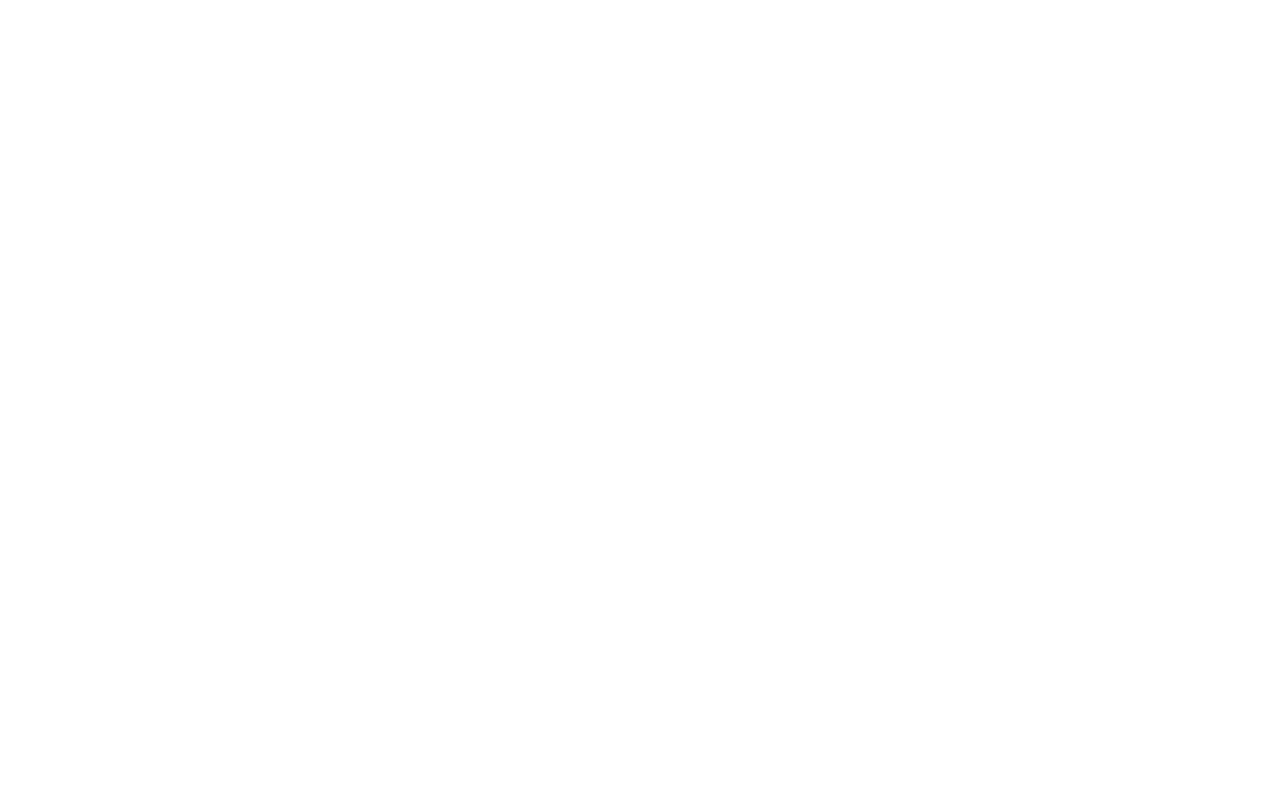
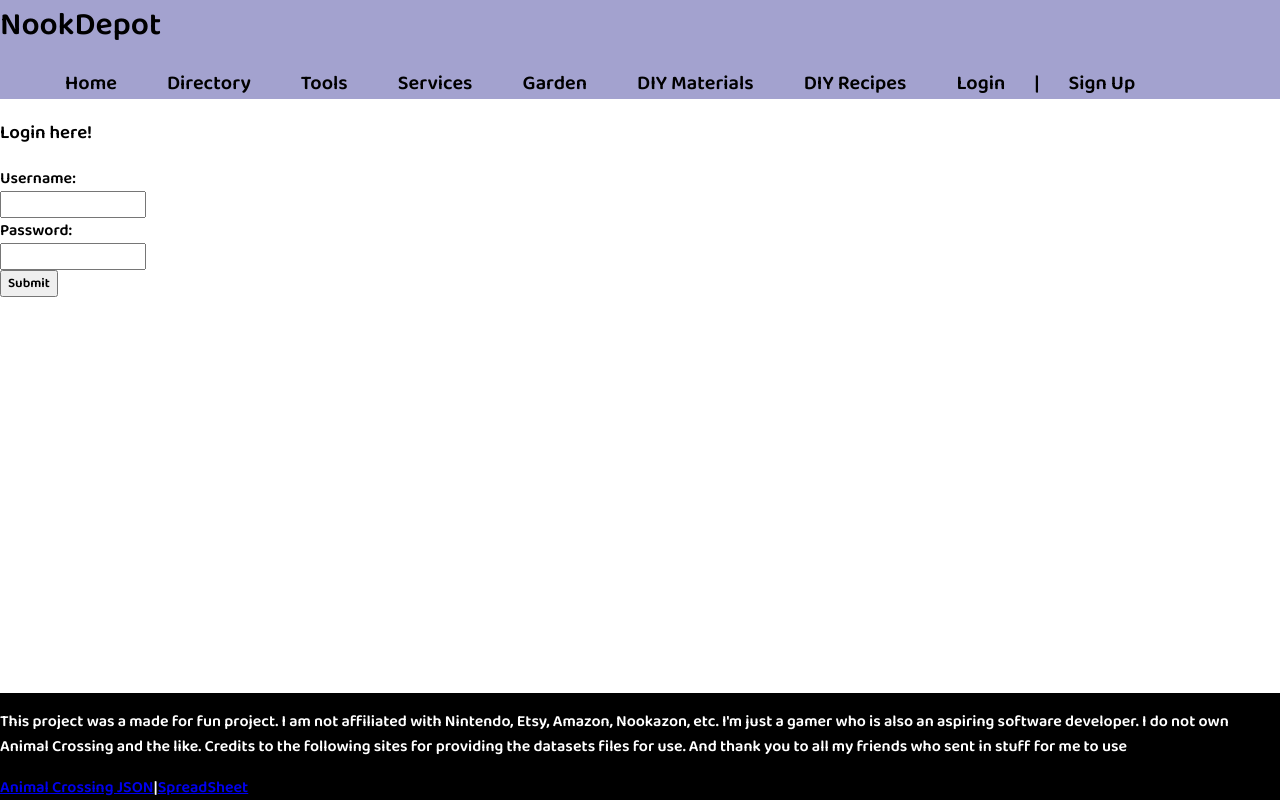
Before and after one commit to kbongco/NookDepot, a React (Create React App) app in the folder client/: page /login in a window 1280 px wide. Built offline with nearby package versions, Linux system fonts and the light colour scheme.

Commit message:
fixed signup and login link in layout, added login

```diff
--- a/client/src/App.js
+++ b/client/src/App.js
@@ -5,6 +5,8 @@
 import MainContainer from './containers/MainContainer.jsx'
 
 import SignUp from './screens/SignUp/SignUp'
+import Login from './screens/Login/Login'
+
 import './App.css';
 
 
@@ -16,6 +18,9 @@
           <Route path='/signup'>
             <SignUp />
           </Route>
+          <Route path='/login'>
+            <Login />
+          </Route>
           <MainContainer />
         </Switch>
       </div>
--- a/client/src/components/Header/Header.jsx
+++ b/client/src/components/Header/Header.jsx
@@ -44,8 +44,7 @@
             </li>
             <li className="page-links">
               <NavLink exact to='/login'>
-                Login | Signup
-              </NavLink>
+                Login</NavLink> | <NavLink exact to ='/signup'>Sign Up</NavLink>
             </li>
           </ul>
         </nav>
--- /dev/null
+++ b/client/src/screens/Login/Login.jsx
@@ -0,0 +1,53 @@
+import React, { useState } from 'react';
+import { Link } from 'react-router-dom';
+import Layout from '../../layouts/Layout.jsx'
+import './Login.css'
+
+export default function Login(props) {
+  const [formData, updateFormData] = useState({
+    username: '',
+    password: ''
+  })
+
+  const { username, password } = formData;
+
+  const handleChange = (e) => {
+    const { name, value } = e.target;
+    updateFormData(prevState => ({
+      ...prevState,
+      [name]: value
+    }))
+  }
+
+  return (
+    <Layout>
+        <h3 class='login'>Login here!</h3>
+    <form onSubmit={(e) => {
+      e.preventDefault();
+      props.loginSubmit(formData);
+    }}>
+      <label>Username:
+       <br />
+        <input
+          type='text'
+          name='username'
+          value={username}
+          onChange={handleChange}
+        />
+        </label>
+        <br/>
+      <label>Password:
+       <br/>
+      <input
+        type='password'
+        name='password'
+        value={password}
+        onChange={handleChange}
+        />
+      </label>
+      <br />
+      <button>Submit</button>
+    </form>
+    </Layout>
+  )
+}
```
Also changed, not shown: client/src/screens/Login/Login.css (added).
